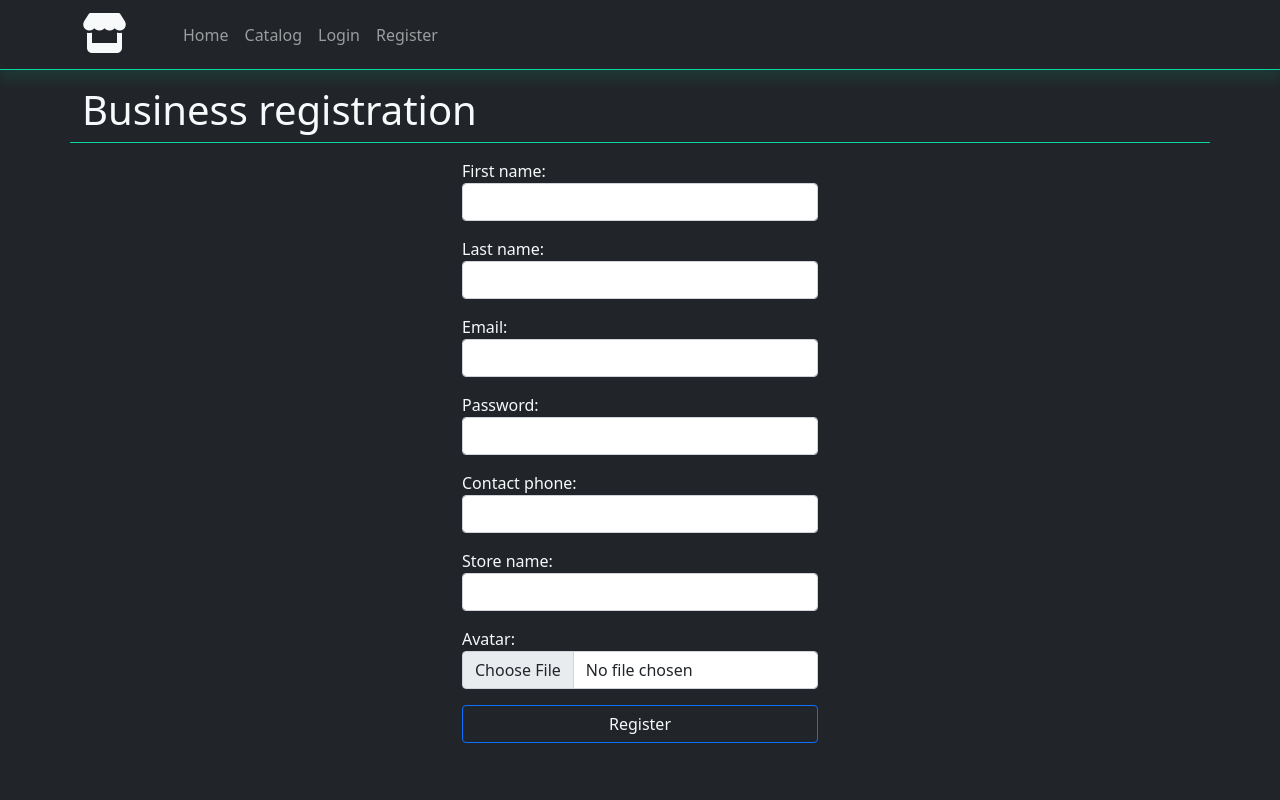
After one commit to ronTabachnik/FOISTP, a Django app: page /u/register-business/ in a window 1280 px wide. The commit adds this page. Run offline with Django 3.2, Linux system fonts and the light colour scheme; some libraries are stand-ins or nearby versions.

Commit message:
business-registration form template

```diff
--- a/templates/navbar.html
+++ b/templates/navbar.html
@@ -1,5 +1,5 @@
 {% load static %}
-<nav class="navbar sticky-top navbar-expand-lg navbar-dark bg-dark">
+<nav class="navbar navbar-expand-lg navbar-dark bg-dark">
   <div class="container-lg">
     <button class="navbar-toggler" type="button" data-bs-toggle="collapse" data-bs-target="#toggler" aria-controls="toggler" aria-expanded="false" aria-label="Toggle navigation">
       <span class="navbar-toggler-icon"></span>
@@ -13,13 +13,13 @@
         <li class="nav-item">
           <a class="nav-link" href="{% url 'home' %}">Catalog</a>
         </li>
-        <li class="nav-item">
-          <a class="nav-link" href="{% url 'cart' %}">Cart</a>
-        </li>
-        <li class="nav-item">
-          <a class="nav-link" href="{% url 'wishlist' %}">Wishlist</a>
-        </li>
         {% if current_user.is_authenticated %}
+          <li class="nav-item">
+            <a class="nav-link" href="{% url 'cart' %}">Cart</a>
+          </li>
+          <li class="nav-item">
+            <a class="nav-link" href="{% url 'wishlist' %}">Wishlist</a>
+          </li>
           <li class="nav-item">
             <a class="nav-link" href="{% url 'profile' %}">Profile</a>
           </li>
--- /dev/null
+++ b/users/forms.py
@@ -0,0 +1,47 @@
+from typing import Container
+from django import forms
+
+
+class BusinessFrom(forms.Form):
+    first_name = forms.CharField(
+        max_length=100,
+        widget=forms.TextInput(
+            attrs={'class': 'form-control'}
+        )
+    )
+    last_name = forms.CharField(
+        max_length=100,
+        widget=forms.TextInput(
+            attrs={'class': 'form-control'}
+        )
+    )
+    email = forms.EmailField(
+        max_length=255,
+        widget=forms.EmailInput(
+            attrs={'class': 'form-control'}
+        )
+    )
+    password = forms.CharField(
+        max_length=255,
+        widget=forms.PasswordInput(
+            attrs={'class': 'form-control'}
+        )
+    )
+    contact_phone = forms.CharField(
+        max_length=20,
+        widget=forms.TextInput(
+            attrs={'class': 'form-control'}
+        )
+    )
+    store_name = forms.CharField(
+        max_length=200,
+        widget=forms.TextInput(
+            attrs={'class': 'form-control'}
+        )
+    )
+    avatar = forms.ImageField(
+        required=False,
+        widget=forms.FileInput(
+            attrs={'class': 'form-control'}
+        )
+    )
--- /dev/null
+++ b/users/templates/users/register-business.html
@@ -0,0 +1,24 @@
+{% extends 'base.html' %}
+{% comment %} To implement {% endcomment %}
+{% load static %}
+{% block title %}
+  Register-Business | Our site
+{% endblock title %}
+{% block content %}
+  <section class="container">
+    <div class="row">
+      <div class="section-title my-3">
+        <h1>Business registration</h1>
+      </div>
+    </div>
+    <div class="row">
+      <div class="col-4 offset-4">
+        <form action="POST" class="mb-5">
+          {% csrf_token %}
+          {{formset.as_p}}
+          <button class="btn btn-outline-primary w-100" type="submit">Register</button>
+        </form>
+      </div>
+    </div>
+  </section>
+{% endblock content %}
--- a/users/urls.py
+++ b/users/urls.py
@@ -7,6 +7,8 @@ urlpatterns = [
     path('', views.profile_view, name='profile'),
     path('login/', views.login_view, name='login'),
     path('register/', views.register_view, name='register'),
+    path('register-business/', views.register_as_business_view,
+         name='register_business'),
     path('logout/', auth_views.LogoutView.as_view(), name='logout'),
     path('wishlist/', views.wishlist_view, name='wishlist'),
     path('add_to_wishlist/<uuid:item_id>/',
--- a/users/utils.py
+++ b/users/utils.py
@@ -1,6 +1,8 @@
 import datetime
 
 import logging
+
+from django.shortcuts import get_object_or_404
 from items.models import Item
 from orders.models import Order, OrderItem
 
@@ -18,7 +20,8 @@ def remove_from_wishlist(registered_customer, item_id):
     registered_customer.wishlist.remove(item)
 
 
-def add_to_cart(registered_customer, item):
+def add_to_cart(registered_customer, item_id):
+    item = get_object_or_404(Item, pk=item_id)
     cart = registered_customer.cart
     if not cart:
         cart = Order.objects.create(status=Order.Status.In_cart)
--- a/users/views.py
+++ b/users/views.py
@@ -4,10 +4,8 @@ from django.contrib.auth.decorators import login_required
 from django.shortcuts import get_object_or_404, redirect, render
 from items.models import Item
 from orders.models import Order
-from users.models import Customer
 from users.utils import add_to_cart, add_to_wishlist, checkout, remove_from_cart, remove_from_wishlist
-from items.models import Item
-from users.utils import add_to_wishlist
+from users.forms import BusinessFrom
 
 
 @login_required
@@ -32,6 +30,21 @@ def login_view(request):
 def register_view(request):
     context = {}
     return render(request, 'users/register.html', context)
+
+
+def register_as_business_view(request):
+    if request.method == 'POST':
+        formset = BusinessFrom(request.POST, request.FILES)
+        if formset.is_valid():
+            pass
+            # save pls form in database
+    else:
+        formset = BusinessFrom()
+
+    context = {
+        'formset': formset
+    }
+    return render(request, 'users/register-business.html', context)
 
 
 @login_required
@@ -81,7 +94,7 @@ def cart_view(request):
         registered_customer.cart = cart
         registered_customer.save()
     context = {
-        'cart': cart,
+        'cart': cart.items.all(),
         'current_user': user,
     }
     return render(request, 'users/cart.html', context)
@@ -89,12 +102,9 @@ def cart_view(request):
 
 @login_required
 def add_to_cart_view(request, item_id):
-    item = get_object_or_404(Item, pk=item_id)
-    if not hasattr(request.user, 'registered_customer'):
-        return render(request, 'users/checkout.html', context={'item': item})
     user = request.user
     registered_customer = user.registered_customer
-    add_to_cart(registered_customer, item)
+    add_to_cart(registered_customer, item_id)
     return redirect('cart')
 
 
```
Also changed, not shown: users/templates/users/cart.html (+8 -3 lines), users/templates/users/register.html (+7 -3 lines), users/templates/users/wishlist.html (+11 -5 lines).
